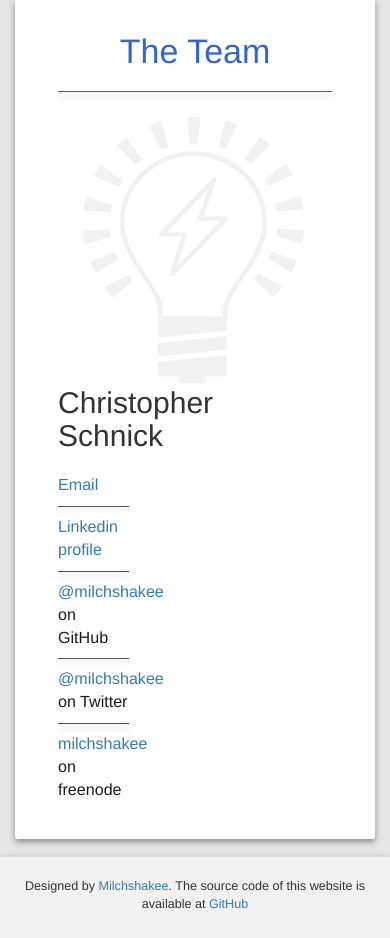
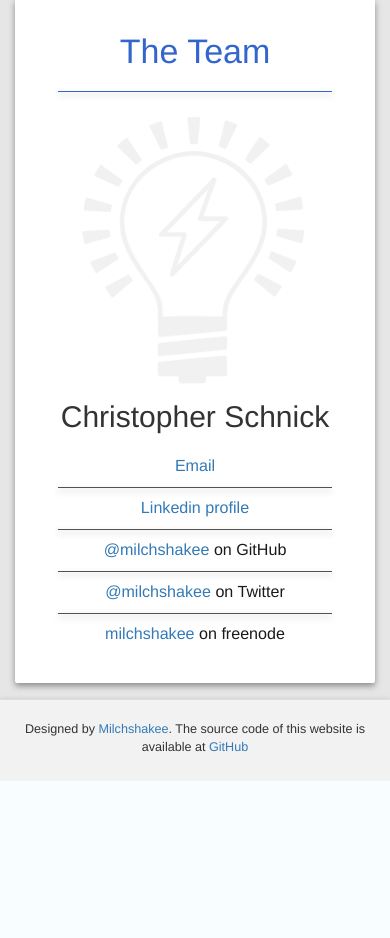
Before and after one commit to Monospark/Monospark-Website, a PHP site: page /about.php in a window 390 px wide. Shown: the part 247-1185 px from the top of the page. After the commit the page ends 1028 px from the top, so only its background shows below. Run offline with PHP 8.4, Linux system fonts and the light colour scheme; some libraries are stand-ins or nearby versions.

Commit message:
Fix grid layout of the "about" page on smaller devices

```diff
--- a/src/about.php
+++ b/src/about.php
@@ -9,7 +9,6 @@
 
 <style>
   section img {
-    float: left;
 	max-width: 100%;
 	border-radius: 2px;
   }
@@ -31,6 +30,19 @@
 	width: 100%;
   }
 
+  @media (max-width:767px) {
+	#the-team {
+	  text-align: center;
+	}
+
+    #the-team img {
+	  display: block;
+	  margin-left: auto !important;
+	  margin-right: auto !important;
+	  margin-bottom: 1em;
+	}
+  }
+
 </style>
 
 <?php
@@ -49,15 +61,15 @@
   </div>
 </section>
 
-<section class="row">
+<section class="row" id="the-team">
   <div class="col-xs-12">
     <h1>The Team</h1>
 	<hr />
   </div>
-  <div class="col-lg-offset-2 col-lg-4">
+  <div class="col-lg-offset-2 col-lg-4 col-md-offset-1 col-md-5 col-sm-6 col-xs-12">
     <img src="/monospark-logo-small-flat.png" />
   </div>
-  <div class="col-xs-4">
+  <div class="col-lg-4 col-md-5 col-sm-6 col-xs-12">
 	<h2>Christopher Schnick</h2>
 	<div class="links">
 	  <p><a href="mailto:c.schnick@monospark.org">Email</a></p>
```
